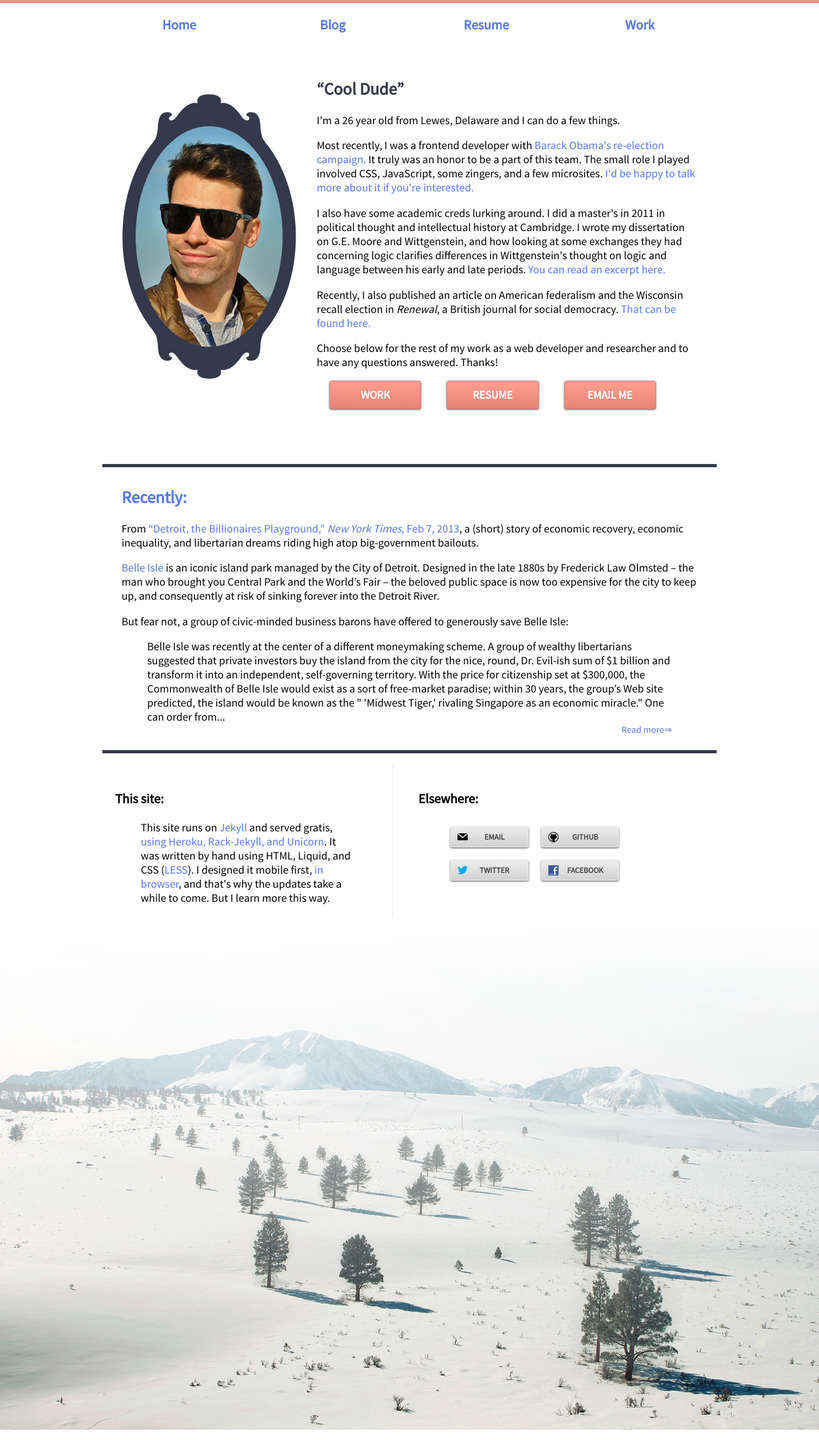
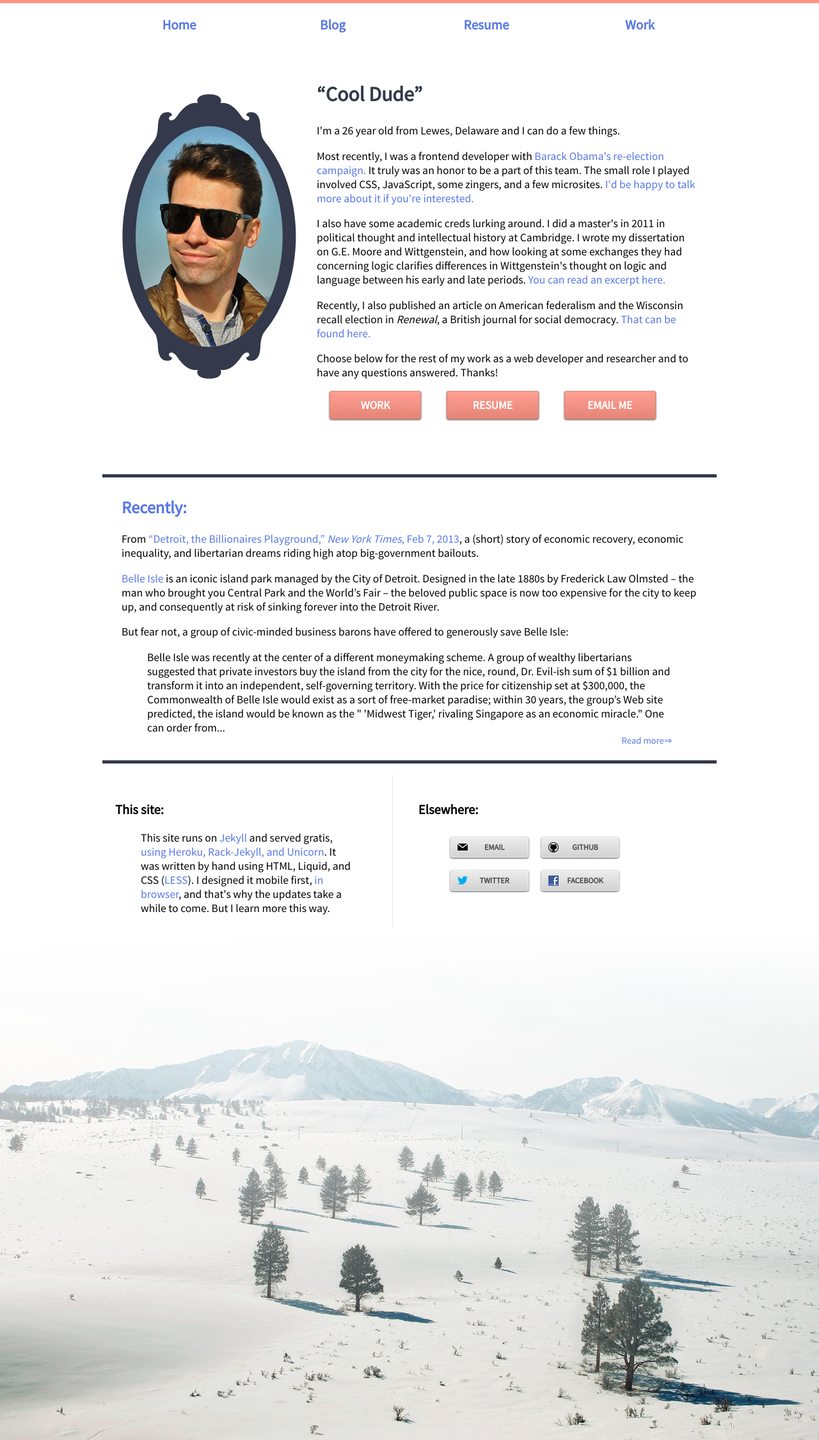
Before and after one commit to evanseyf/blog, a Jekyll site: the page built from index.html, in a window 1280 px wide. Shown: the whole page at 64% size. Built offline with Jekyll 4.4.1, drawn with Linux system fonts in a browser that asks for light colours; nearby versions of some CDN libraries; Markdown is read by kramdown in place of the engine named in the settings.

Commit message:
new down arrow

```diff
--- a/css/style.css
+++ b/css/style.css
@@ -80,6 +80,9 @@ nav a {
 /*----HOME----*/
 .home header {
   position: absolute;
+}
+.about h2 {
+  font-size: 32px;
 }
 .about li {
   text-align: center;
@@ -238,7 +241,7 @@ footer li {
   display: block;
   height: 16px;
   width: 16px;
-  background: url('/img/i-down-arrow.png') no-repeat;
+  background: url('/img/i-down-arrow.png') no-repeat 0 5px;
   float: left;
   -webkit-transition: -webkit-transform 0.5s;
   -moz-transition: -moz-transform 0.5s;
```
